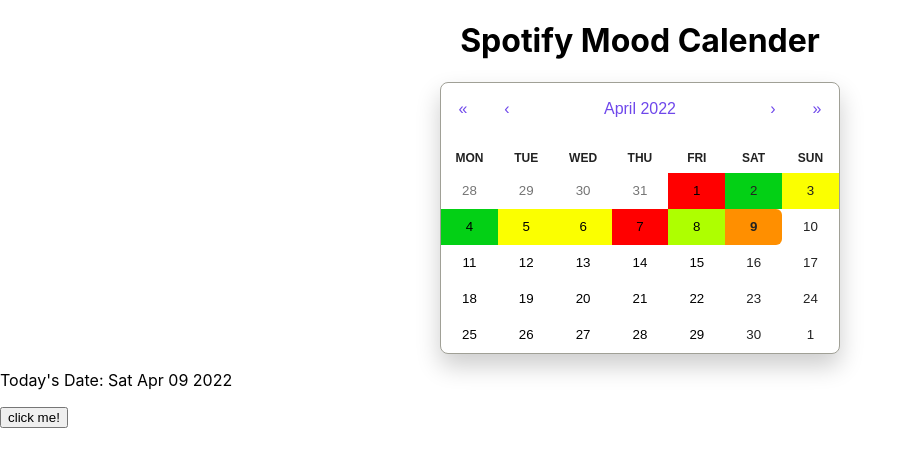
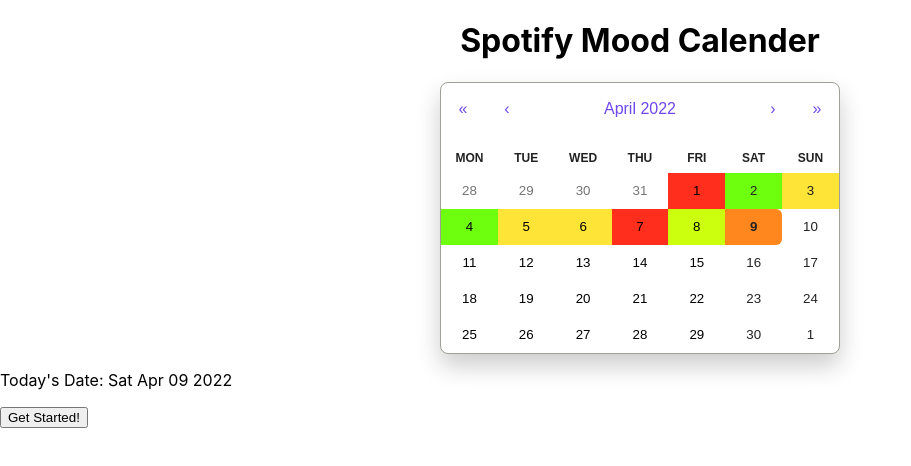
Before and after one commit to Shushruth007/Musical-Mood-Tracker, a React (Create React App) app in the folder mood_app/: page / in a window 1280 px wide. Shown: the top 466 px of the page, without its empty margins (0-911 px from the left). Built offline with nearby package versions, Linux system fonts and the light colour scheme.

Commit message:
Small changes to front-end

```diff
--- a/mood_app/src/App.css
+++ b/mood_app/src/App.css
@@ -96,25 +96,25 @@
 
 
 .verysad {
-  background: #FF0000;
+  background: #FF2E1D;
 }
 
 .sad {
-  background: #FF8F00;
+  background: #FF871D;
 }
 
 .okay {
-  background: #FBFF00;
+  background: #FFE438;
 }
 
 .good {
-  background: #AEFF00;
+  background: #CCFF0E;
 }
 
 .great {
-  background: #03D015;
+  background: #6DFF0E;
 }
 
 .grey {
-  background: #a9a9a9;
+  background: #DDDDDD;
 }
--- a/mood_app/src/App.js
+++ b/mood_app/src/App.js
@@ -36,11 +36,11 @@
 
 
 var moods = {
-  'Verysad': '#FF0000',
-  'Sad': '#FF8F00',
-  'Okay': '#FBFF00',
-  'Good': '#AEFF00',
-  'Great': '#03D015'
+  'Verysad': '#FF2E1D',
+  'Sad': '#FF871D',
+  'Okay': '#FFE438',
+  'Good': '#CCFF0E',
+  'Great': '#6DFF0E'
 };
 
  //Change to test the different moods
@@ -122,7 +122,7 @@
         <span className='bold'>Today's Date:</span>{' '}
         {today.toDateString()}
       </p>
-      <button onClick={callBackend}>click me!</button>
+      <button onClick={callBackend}>Get Started!</button>
     </div>
   );
 }
```
